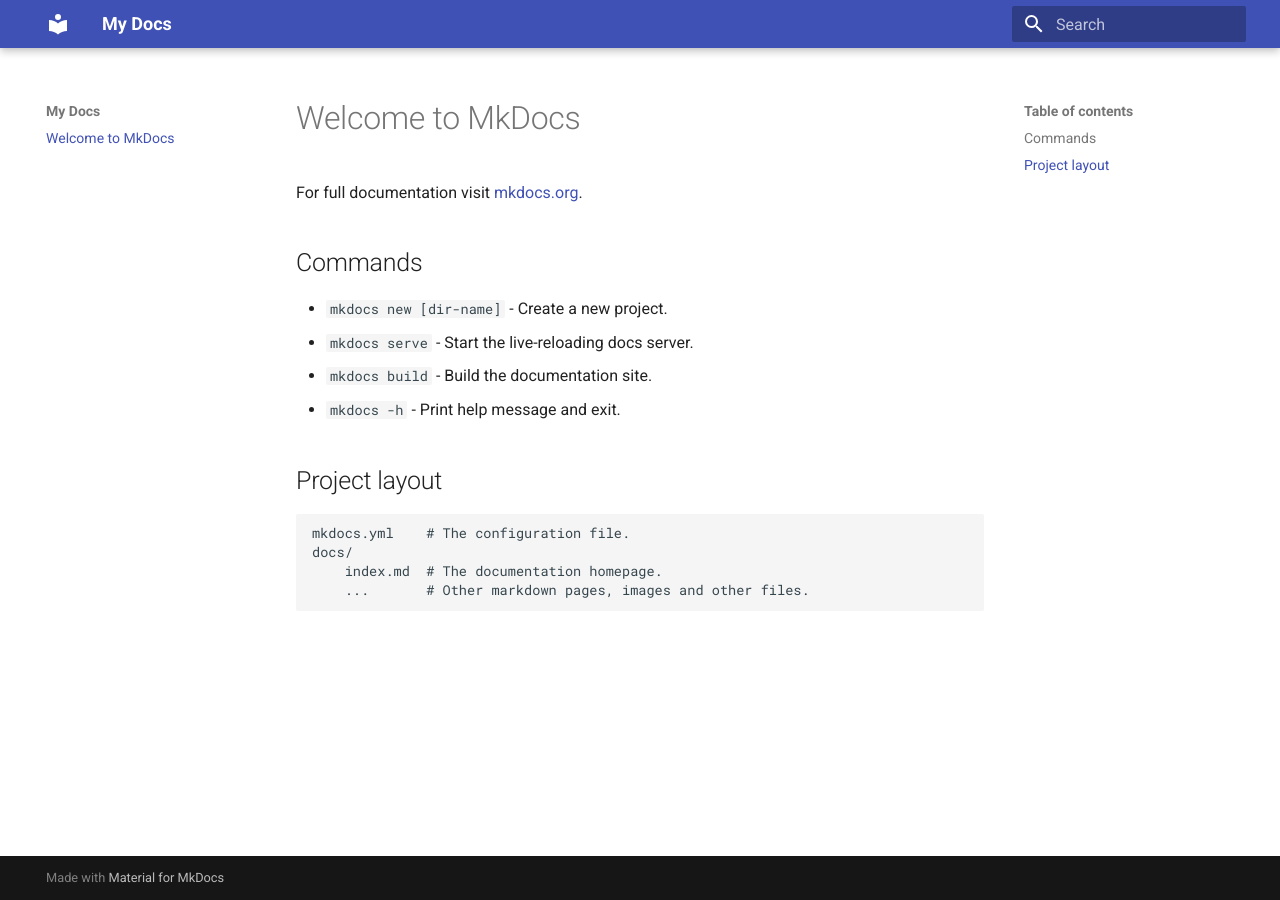
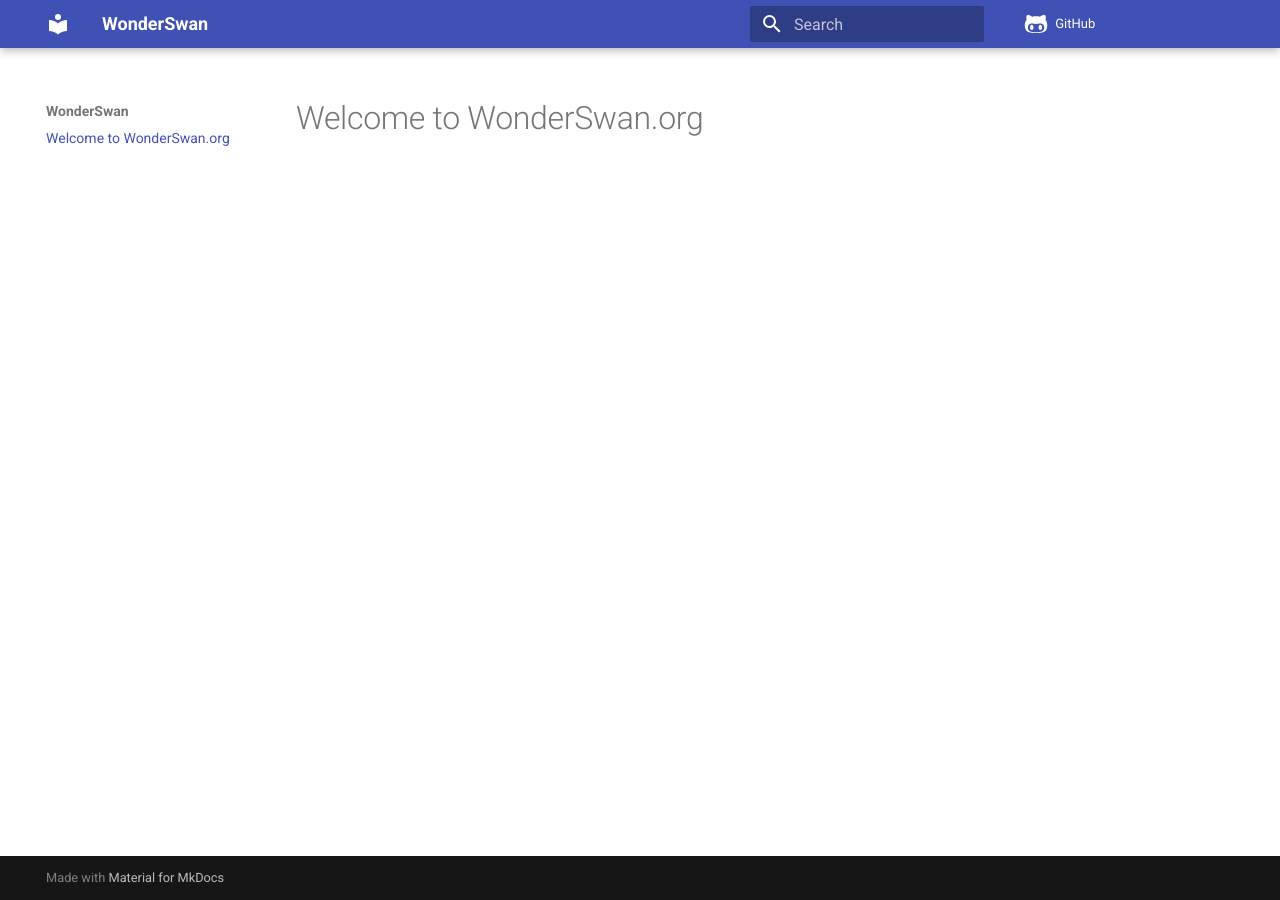
Before and after one commit to up-n-atom/WonderSwan, an MkDocs documentation site: the page built from docs/index.md, in a window 1280 px wide. Built offline with MkDocs 1.6.1 and Material for MkDocs 9.7.7, drawn with Linux system fonts in a browser that asks for light colours; comment, search, counter and statistics services are not loaded.

Commit message:
MkDocs: prepare for Github pages

```diff
--- a/docs/index.md
+++ b/docs/index.md
@@ -1,17 +1 @@
-# Welcome to MkDocs
-
-For full documentation visit [mkdocs.org](https://www.mkdocs.org).
-
-## Commands
-
-* `mkdocs new [dir-name]` - Create a new project.
-* `mkdocs serve` - Start the live-reloading docs server.
-* `mkdocs build` - Build the documentation site.
-* `mkdocs -h` - Print help message and exit.
-
-## Project layout
-
-    mkdocs.yml    # The configuration file.
-    docs/
-        index.md  # The documentation homepage.
-        ...       # Other markdown pages, images and other files.
+# Welcome to WonderSwan.org
--- a/mkdocs.yml
+++ b/mkdocs.yml
@@ -1,3 +1,6 @@
-site_name: My Docs
+site_name: WonderSwan
 theme:
   name: material
+  icon:
+    repo: fontawesome/brands/github-alt
+repo_url: https://github.com/up-n-atom/WonderSwan
```
Also changed, not shown: 1 other file.
